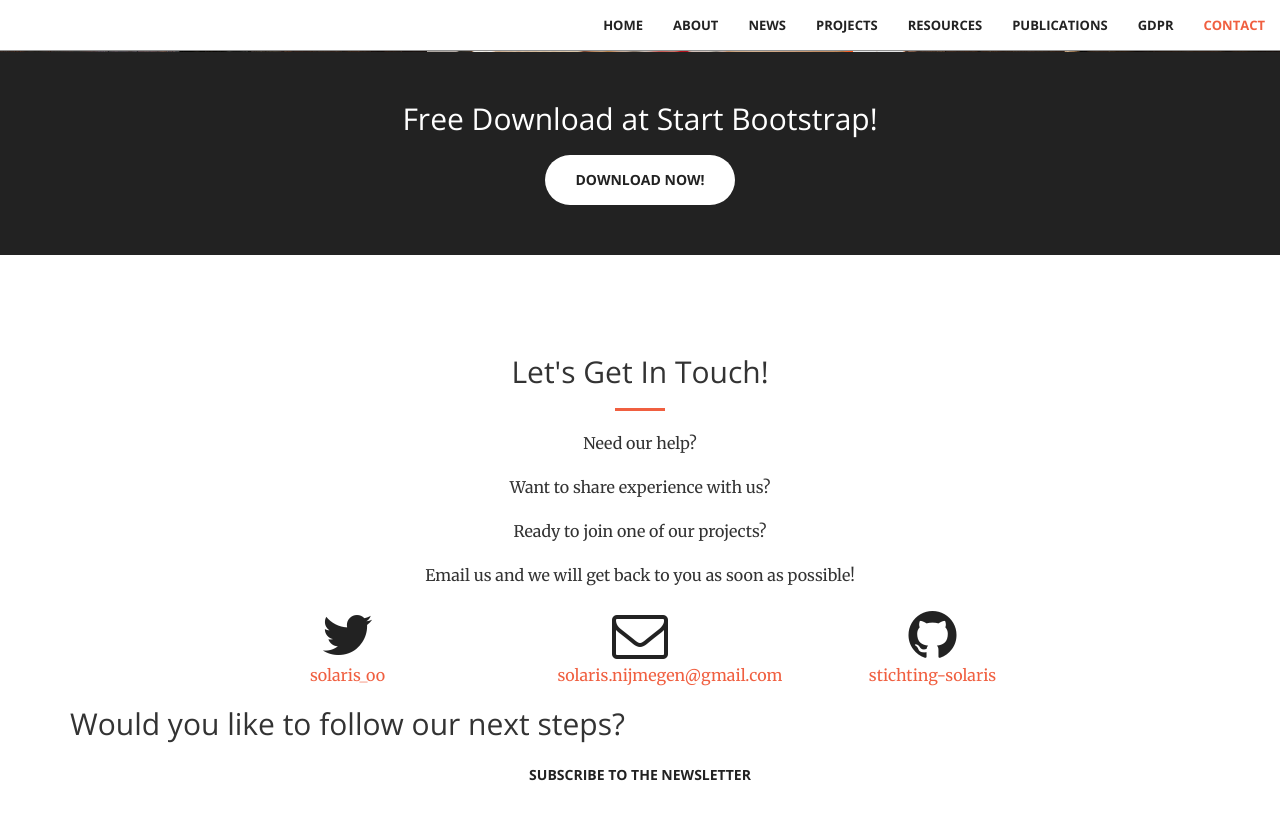
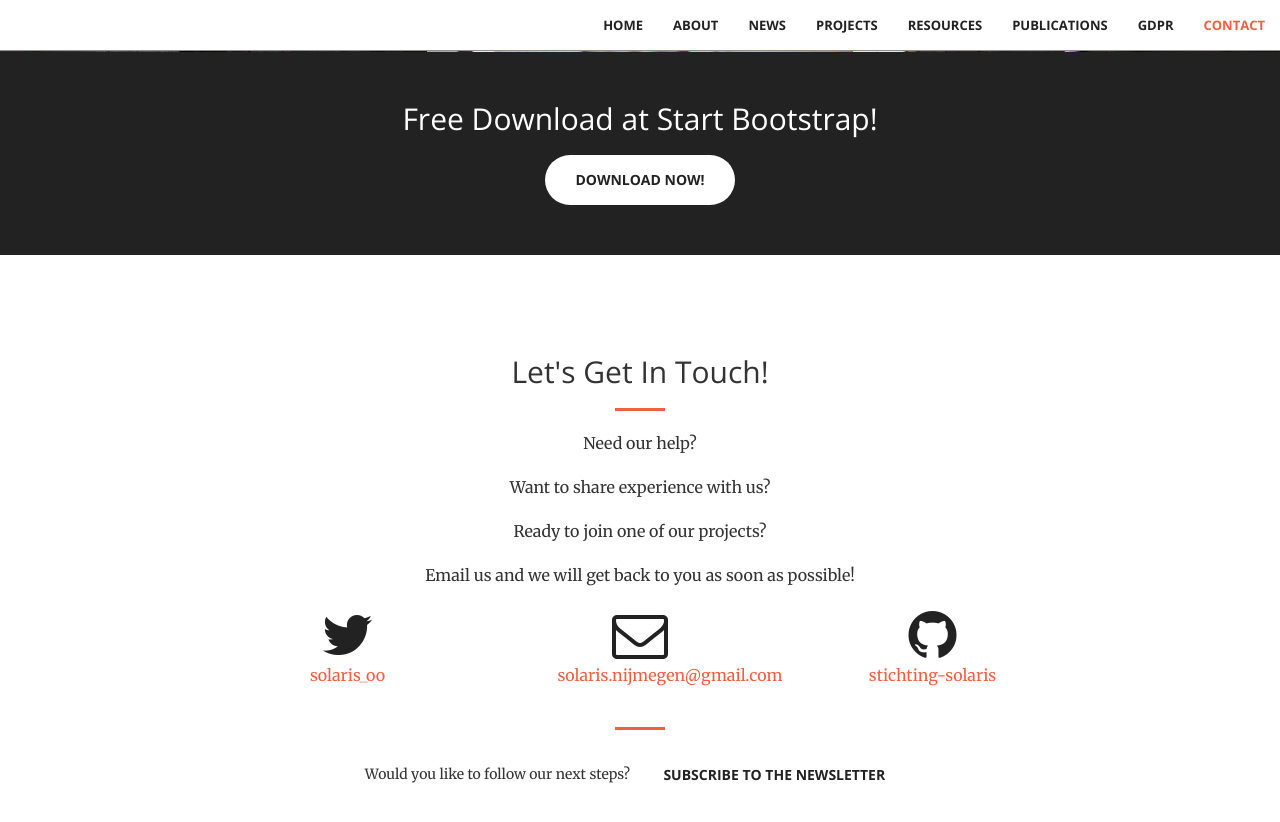
Before and after one commit to stichting-solaris/stichting-solaris.github.io, a Jekyll site: the page built from index.html, in a window 1280 px wide and 900 px high, scrolled down 3812 px. Shown: the top 822 px of the window. Built offline with Jekyll 4.4.1, drawn with Linux system fonts in a browser that asks for light colours.

Commit message:
Update contact.html

```diff
--- a/_includes/contact.html
+++ b/_includes/contact.html
@@ -29,8 +29,9 @@
         </div>
 
     </div>
-        <h2 class="section-heading">Would you like to follow our next steps?</h2>
+
             <div class="col-lg-8 col-lg-offset-2 text-center">
+                <hr class="primary">Would you like to follow our next steps?</hr>
                 <a href="https://docs.google.com/forms/d/e/1FAIpQLScpqlLzRvparlE8pMLngbDYTsuvCRceFIo6CdVmq7CO6-5D1g/viewform?vc=0&c=0&w=1" class="btn btn-default btn-xl">Subscribe to the newsletter</a>
             </div>
 </section>
```
